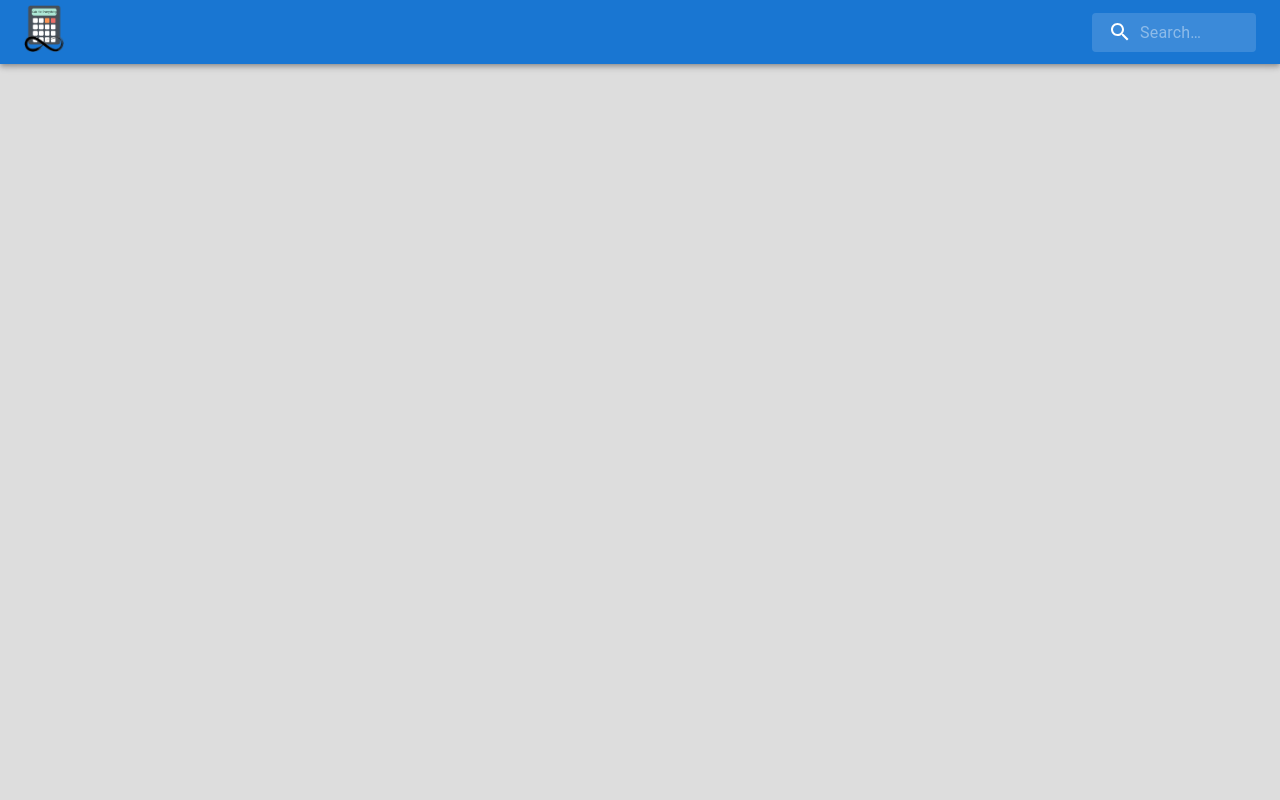
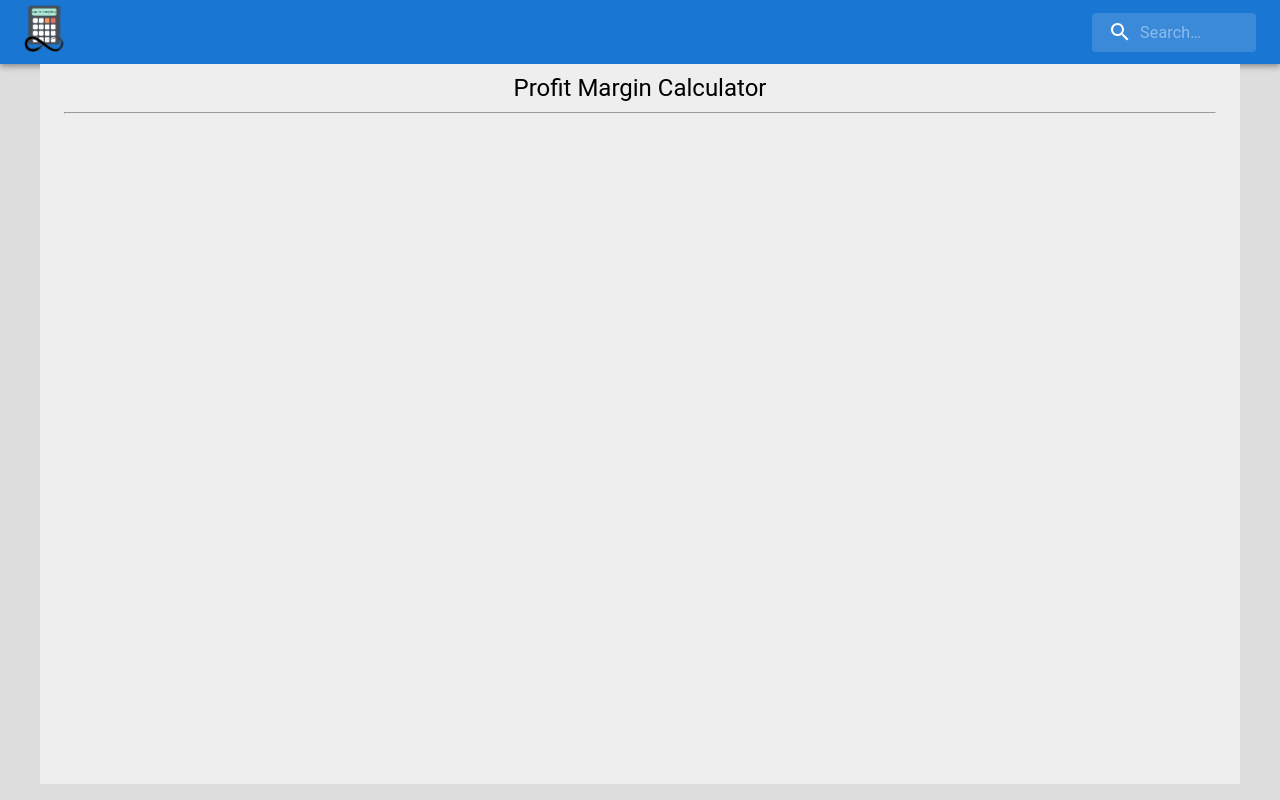
Before and after one commit to SarthakKeshari/calc_for_everything, a React (Create React App) app in the folder calculators/: page /profitmargincalc in a window 1280 px wide. Before the commit this address had no page. Built offline with nearby package versions, Linux system fonts and the light colour scheme.

Commit message:
Added folders for contribution

```diff
--- a/calculators/src/App.js
+++ b/calculators/src/App.js
@@ -69,6 +69,7 @@ import MainCodeTimeComplexityCalc from './computer_science/codeTimeComplexityCal
 import MainPercentileCalc from './mathematical/percentileCalc/MainPercentileCalc';
 import MainCoPrimeFinder from './mathematical/coPrimeFinder/MainCoPrimeFinder';
 import MainMolecularWeightCalc from './chemistry/molecularWeightCalc/MainMolecularWeightCalc';
+import MainProfitMarginCalc from './finance/profitMarginCalc/MainProfitMarginCalc';
 
 function App() {
   return (
@@ -144,6 +145,7 @@ function App() {
             <Route path="savingscalc" element={<MainSavingsCalc />} />
             <Route path="expensetracker" element={<MainExpenseTracker />} />
             <Route path="currencyconverter" element={<MainCurrencyConverter />} />
+            <Route path="profitmargincalc" element={<MainProfitMarginCalc />} />
             {/* Health */}
             <Route path="bmi" element={<MainBMI />} />
             <Route path="bmr" element={<MainBMR />} />
--- a/calculators/src/Home.js
+++ b/calculators/src/Home.js
@@ -88,6 +88,7 @@ export default function Home() {
             <HomeGridItem calcName="Savings Calculator" path="/savingscalc"/>
             <HomeGridItem calcName="Expense Tracker" path="/expensetracker"/>
             <HomeGridItem calcName="Currency Converter" path="/currencyconverter"/>
+            <HomeGridItem calcName="Profit Margin Calculator" path="/profitmargincalc"/>
         </Grid>
         <br/>
         <Typography pt={1} variant='h5'>Health</Typography>
--- /dev/null
+++ b/calculators/src/finance/profitMarginCalc/MainProfitMarginCalc.js
@@ -0,0 +1,14 @@
+import React from 'react';
+import { Container, Typography } from '@mui/material';
+
+function MainProfitMarginCalc(){
+    return(
+        <Container maxWidth="lg" sx={{ bgcolor: '#eeeeee', minHeight: '90vh', paddingY:"10" }}>
+            <Typography pt={1} variant='h5' sx = {{textAlign: "center"}}>Profit Margin Calculator</Typography>
+            <hr/>
+            <br/>
+        </Container>
+    )
+}
+
+export default MainProfitMarginCalc;
```
